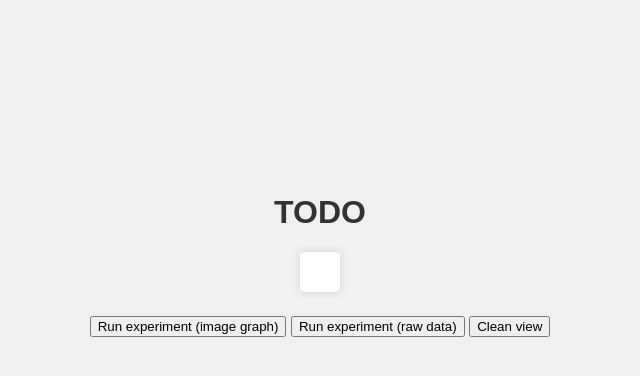
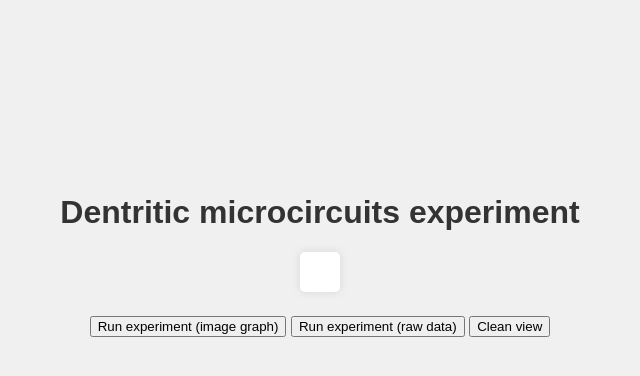
Before and after one commit to AnthonySMaida/dendritic-microcircuits, a Flask app: page / in a window 1280 px wide. Shown: the part 145-521 px from the top of the page, without its empty margins (320-960 px from the left). Run offline with Flask 3, Linux system fonts and the light colour scheme; some libraries are stand-ins or nearby versions.

Commit message:
Update chart options

```diff
--- a/ai/sacramento_2nd_draft.py
+++ b/ai/sacramento_2nd_draft.py
@@ -304,8 +304,8 @@ def run_pilot_exp_1b_concat_2b(layer1: Layer, layer2: Layer, layer3: Layer, step
     data2 = []
     for _ in range(n_of_learning_steps_to_self_predictive):
         learn_1_cycle_rule_16b_and_rule_13(layer1, layer2, layer3)  # <== uses TWO learning rule is used.
-        data1.append([layer1.pyrs[0].apical_mp, layer1.pyrs[1].apical_mp])
-        data2.append([layer2.pyrs[0].apical_mp, layer2.pyrs[1].apical_mp, layer2.pyrs[2].apical_mp])
+        data1.append(list(map(lambda x: x.apical_mp, layer1.pyrs)))
+        data2.append(list(map(lambda x: x.apical_mp, layer2.pyrs)))
 
     layer3.nudge_output_layer_neurons(2.0, -2.0, lambda_nudge=0.8)
     print("Layer 3 activations after nudge.")
--- a/static/script.js
+++ b/static/script.js
@@ -27,42 +27,62 @@ function getData() {
         chart: {
           height: 400,
           width: 600,
-          type: 'line',
-          xaxis: {
-
-          },
-          yaxis: {
-            min: 0,
-            max: .1,
-            title: {
-              text: 'Loss'
-            },
-          },
+          type: 'line'
         },
         dataLabels: {
           enabled: false
         },
+        grid: {
+          row: {
+            colors: ['#f3f3f3', 'transparent'], // takes an array which will be repeated on columns
+            opacity: 0.5
+          },
+        },
         stroke: {
           curve: 'smooth'
+        },
+        xaxis: {
+          labels: {
+            formatter: val => val.toPrecision(3)
+          },
+          stepSize: 25,
+          type: 'numeric'
+        },
+        yaxis: {
+          labels: {
+            formatter: val => val.toPrecision(2)
+          },
+          title: {
+            text: 'Loss'
+          }
         }
       }
 
       const chart1 = new ApexCharts(canvas1, {
         ...options,
         series: [
-          { data: data1[0] },
-          { data: data1[1] }
+          { name: 'Apical MP 1', data: data1[0] },
+          { name: 'Apical MP 2', data: data1[1] }
         ],
+        title: {
+          text: 'Layer 1',
+          align: 'center'
+        },
+
       })
       chart1.render()
 
       const chart2 = new ApexCharts(canvas2, {
         ...options,
         series: [
-          { data: data2[0] },
-          { data: data2[1] },
-          { data: data2[2] }
+          { name: 'Apical MP 1', data: data2[0] },
+          { name: 'Apical MP 2', data: data2[1] },
+          { name: 'Apical MP 3', data: data2[2] }
         ],
+        title: {
+          text: 'Layer 2',
+          align: 'center'
+        }
       })
       chart2.render()
     })
--- a/templates/index.html
+++ b/templates/index.html
@@ -3,13 +3,13 @@
 <head>
   <meta charset="UTF-8">
   <meta name="viewport" content="width=device-width, initial-scale=1.0">
-  <title>TODO</title>
+  <title>Dentritic microcircuits experiment</title>
   <link rel="stylesheet" href="{{ url_for('static', filename='style.css') }}">
 
   <script src="https://cdn.jsdelivr.net/npm/apexcharts"></script>
 </head>
 <body>
-<h1>TODO</h1>
+<h1>Dentritic microcircuits experiment</h1>
 {% with messages = get_flashed_messages() %}
   {% if messages %}
     <div class="flashes">
```
